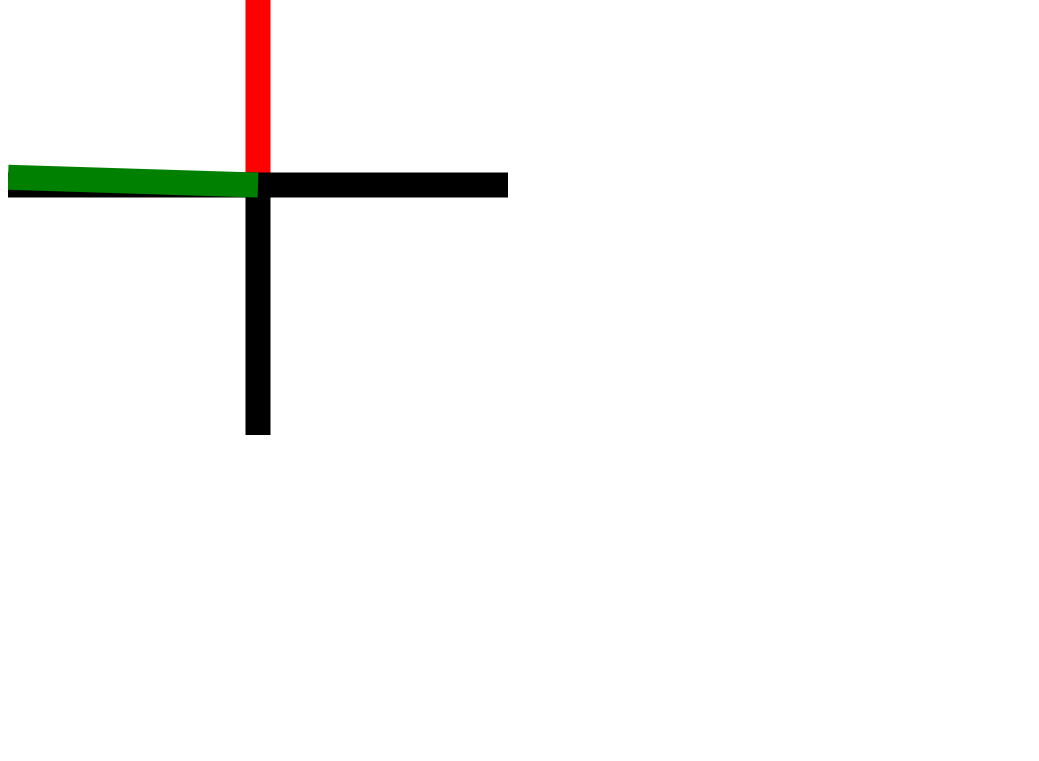
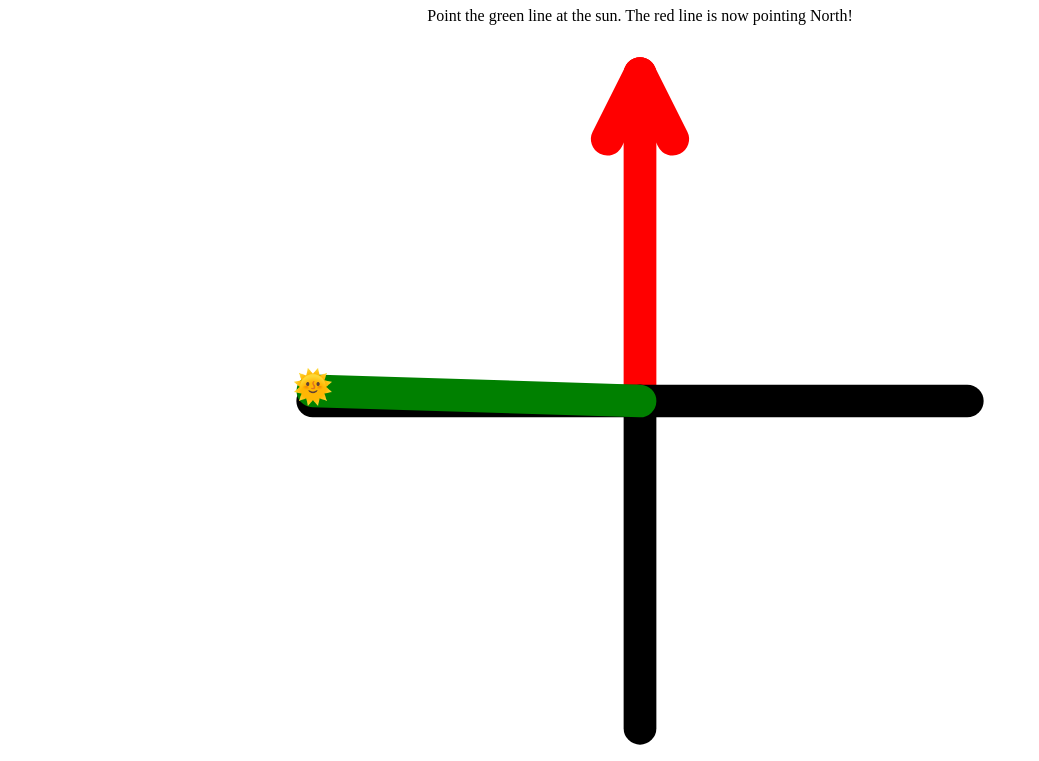
Before and after one commit to fildon/gpsless, a plain HTML site: page index.html in a window 1280 px wide. Shown: the part 73-834 px from the top of the page, without its empty margins (0-1039 px from the left). Before the commit the page ends 800 px from the top, so only its background shows below. Drawn offline with Linux system fonts and the light colour scheme.

Commit message:
🌞 lil sun

```diff
--- a/index.html
+++ b/index.html
@@ -43,52 +43,17 @@
     <link href="styles.css" rel="stylesheet" />
   </head>
   <body>
-    <svg viewBox="-1 -1 2 2">
-      <line
-        id="north"
-        x1="0"
-        y1="0"
-        x2="0"
-        y2="-1"
-        stroke="red"
-        stroke-width="0.1"
-      />
-      <line
-        id="east"
-        x1="0"
-        y1="0"
-        x2="1"
-        y2="0"
-        stroke="black"
-        stroke-width="0.1"
-      />
-      <line
-        id="south"
-        x1="0"
-        y1="0"
-        x2="0"
-        y2="1"
-        stroke="black"
-        stroke-width="0.1"
-      />
-      <line
-        id="west"
-        x1="0"
-        y1="0"
-        x2="-1"
-        y2="0"
-        stroke="black"
-        stroke-width="0.1"
-      />
-      <line
-        id="solar"
-        x1="0"
-        y1="0"
-        x2="0"
-        y2="0"
-        stroke="green"
-        stroke-width="0"
-      />
+    <h1>Compass</h1>
+    <p>Point the green line at the sun. The red line is now pointing North!</p>
+    <svg viewBox="-1.1 -1.1 2.2 2.2">
+      <line class="north" x1="0" y1="0" x2="0" y2="-1" />
+      <line class="north" x1="0" y1="-1" x2="0.1" y2="-0.8" />
+      <line class="north" x1="0" y1="-1" x2="-0.1" y2="-0.8" />
+      <line class="east" x1="0" y1="0" x2="1" y2="0" />
+      <line class="south" x1="0" y1="0" x2="0" y2="1" />
+      <line class="west" x1="0" y1="0" x2="-1" y2="0" />
+      <line id="solarline" x1="0" y1="0" x2="0" y2="0" />
+      <text id="solaricon" text-anchor="middle">🌞</text>
     </svg>
   </body>
   <script src="main.js"></script>
--- a/main.js
+++ b/main.js
@@ -43,7 +43,12 @@ const azimuth = getAzimuth(latitude);
 const azimuth_x = Math.sin(azimuth);
 const azimuth_y = Math.cos(azimuth);
 
-const azimuthLine = document.getElementById("solar");
+const azimuthLine = document.getElementById("solarline");
 azimuthLine.setAttribute("x2", azimuth_x);
 azimuthLine.setAttribute("y2", azimuth_y);
 azimuthLine.setAttribute("stroke-width", "0.1");
+const solaricon = document.getElementById("solaricon");
+solaricon.setAttribute("x", azimuth_x);
+solaricon.setAttribute("y", azimuth_y);
+solaricon.setAttribute("dominant-baseline", "middle");
+solaricon.setAttribute("text-anchor", "middle");
--- a/styles.css
+++ b/styles.css
@@ -1,4 +1,26 @@
+body {
+  margin: 0;
+  text-align: center;
+}
+
 svg {
-  width: 500px;
-  height: 500px;
+  width: 90vw;
+  max-height: 90vh;
+  display: block;
+  margin: 0 auto;
+  font-size: 0.1px;
 }
+
+line {
+  stroke-linecap: round;
+  stroke: black;
+  stroke-width: 0.1;
+}
+
+line.north {
+  stroke: red;
+}
+
+line#solarline {
+  stroke: green;
+}
```
